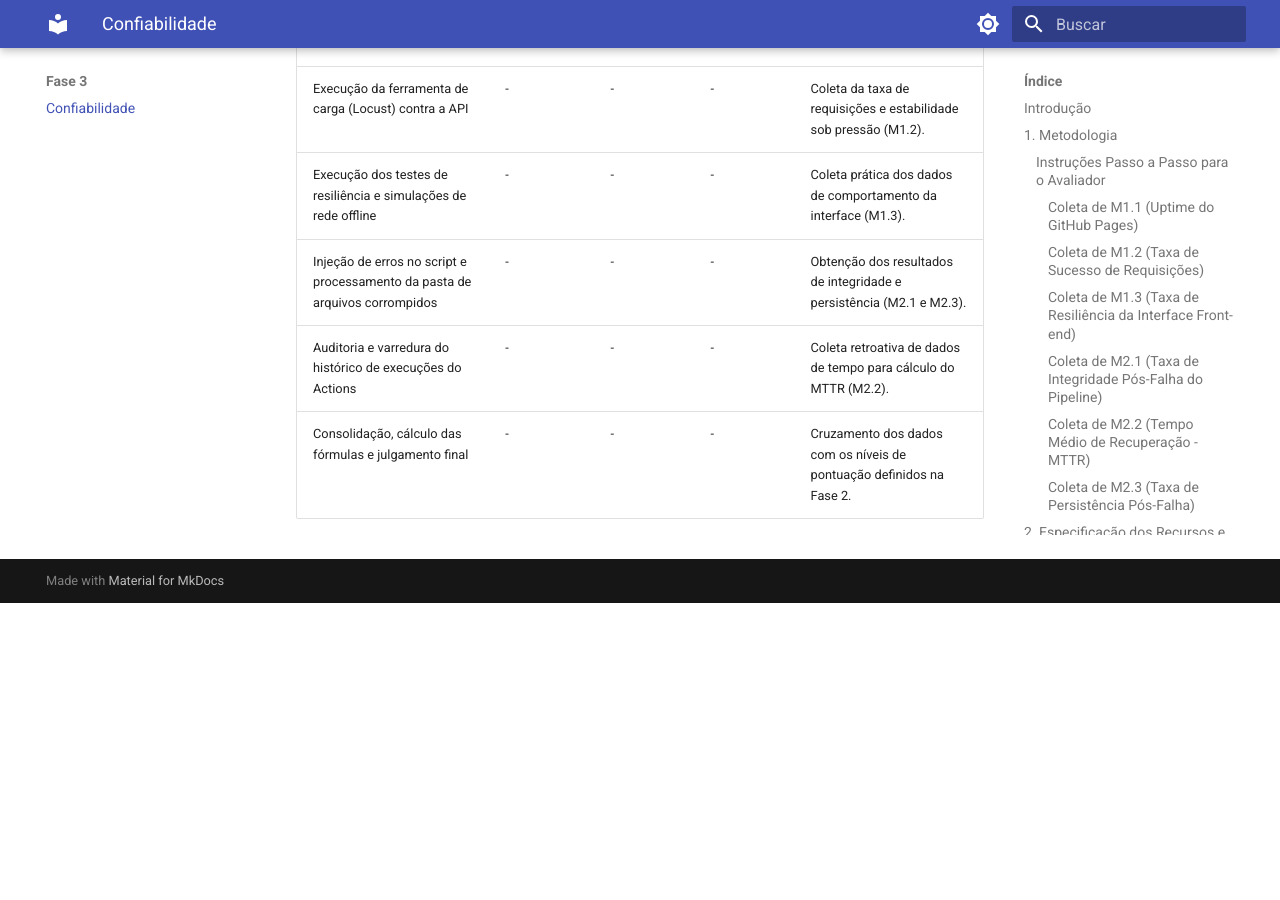
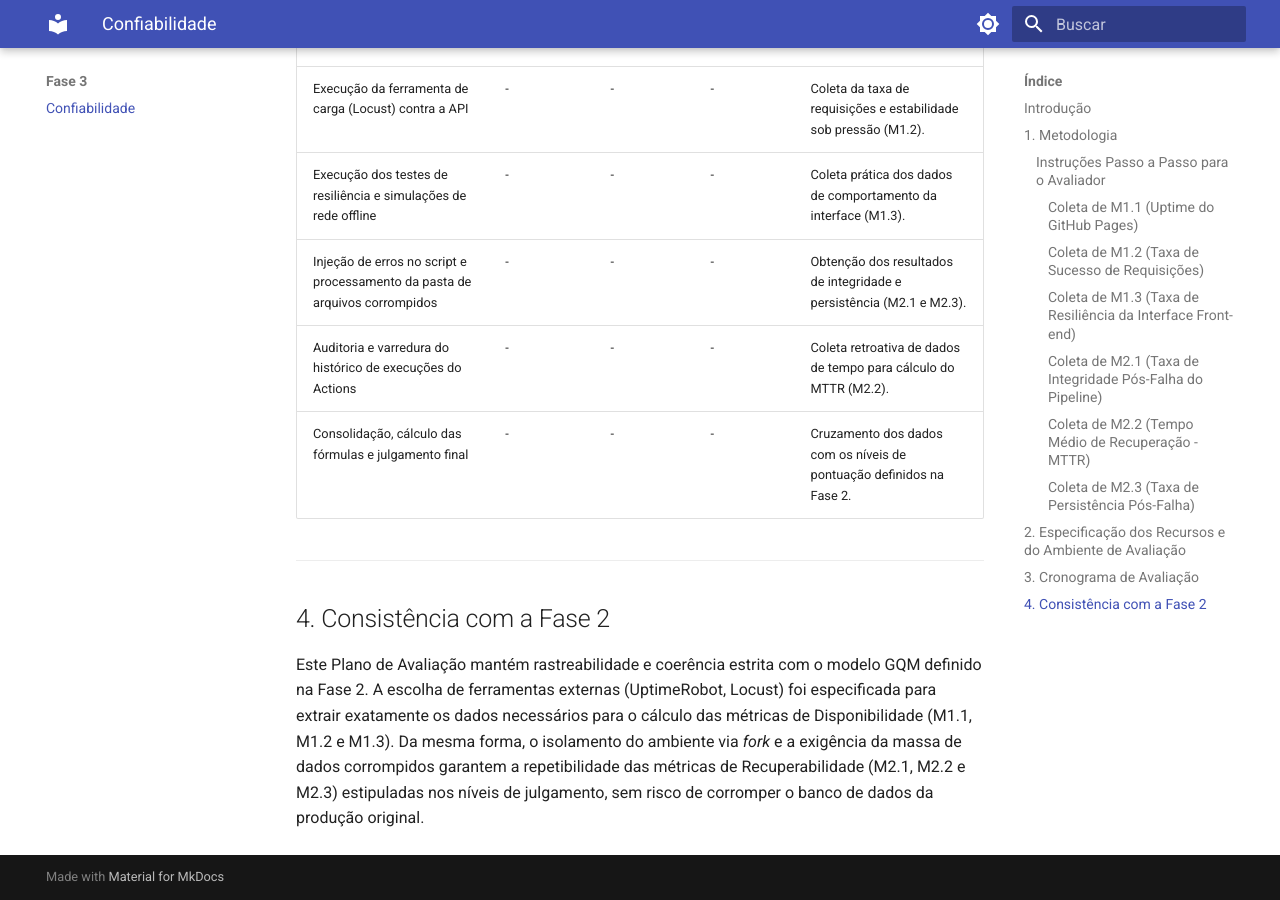
Before and after one commit to FCTE-Qualidade-de-Software-1/2026-1_T02_ROBERTA_WILLIAMS, an MkDocs documentation site: the page built from docs/fase3/confiabilidade.md, in a window 1280 px wide and 900 px high, scrolled down 3144 px. Built offline with MkDocs 1.6.1 and Material for MkDocs 9.7.7, drawn with Linux system fonts in a browser that asks for light colours; before the commit the page ends 3747 px from its top, so only the background shows below that; some of the changed text lies outside the part shown.

Commit message:
adiciona uma parte de consistência com a fase 2.

```diff
--- a/docs/fase3/confiabilidade.md
+++ b/docs/fase3/confiabilidade.md
@@ -1,51 +1,58 @@
 # Fase 3
 
 ## Introdução
+
 Nesta etapa do projeto, vamos especificar como iremos implementar e executar as métricas definidas na metodologia Goal-Question-Metric (GQM) da Fase 2 para avaliar objetivamente a Confiabilidade da arquitetura serverless do Mural UnB.
 O processo de coleta e análise utilizará o próprio ambiente de hospedagem e automação do projeto (GitHub Pages e GitHub Actions) em conjunto com ferramentas externas de monitoramento e carga (como UptimeRobot e k6/Locust). A execução envolverá a aplicação de testes simulados de falha, incluindo a interrupção proposital do carregamento de arquivos JSON na interface React (via DevTools) e a injeção intencional de erros nos workflows do pipeline ETL, além da análise do histórico do repositório. O processo contará com capturas de tela e extração de logs do GitHub para evidenciar os cenários testados. Por fim, serão realizados os cálculos das fórmulas definidas anteriormente para analisar os dados gerados, garantindo a rastreabilidade e a reprodutibilidade dos resultados obtidos.
 
 ## 1. Metodologia
 
-O método consiste na execução de testes controlados de injeção de falhas em ambiente clonado (*fork*), análise retroativa de logs e monitoramento externo sintético. O processo garante repetibilidade sem exigir conhecimento interno profundo do código do Mural UnB.
+O método consiste na execução de testes controlados de injeção de falhas em ambiente clonado (_fork_), análise retroativa de logs e monitoramento externo sintético. O processo garante repetibilidade sem exigir conhecimento interno profundo do código do Mural UnB.
 
 ### Instruções Passo a Passo para o Avaliador
 
 #### Coleta de M1.1 (Uptime do GitHub Pages)
+
 1. Acesse a ferramenta de monitoramento configurada (UptimeRobot).
 2. Defina o filtro de visualização para as últimas 24 horas.
 3. Extraia o percentual de tempo em que o servidor respondeu com status HTTP 200.
 4. Aplique o valor diretamente na fórmula de M1.1.
 
 #### Coleta de M1.2 (Taxa de Sucesso de Requisições)
+
 1. Iniciar o script de teste de carga (Locust) no terminal: `locust -f load_test.py --host=https://muralunb.com.br/ --users=500 --spawn-rate=10`
 2. Disparar o script contra o servidor de produção ou endpoint JSON, mantendo a execução por 3 a 5 minutos de estresse contínuo.
 3. Monitorar a taxa de sucesso das requisições via dashboard da ferramenta em tempo real.
 4. Contabilizar respostas HTTP (200 OK vs 4xx/5xx) para aplicar na fórmula.
 
 #### Coleta de M1.3 (Taxa de Resiliência da Interface Front-end)
+
 1. Abra o navegador Google Chrome e acesse a URL pública do painel do Mural UnB.
-2. Pressione `F12` para abrir o *DevTools* e selecione a aba **Network** (Rede).
-3. No campo de controle de banda (Throttling), altere de *No throttling* para **Offline**.
+2. Pressione `F12` para abrir o _DevTools_ e selecione a aba **Network** (Rede).
+3. No campo de controle de banda (Throttling), altere de _No throttling_ para **Offline**.
 4. Recarregue a página (`F5`).
 5. Observe o comportamento da interface: registre "Sucesso" se o React renderizou uma mensagem amigável de erro/carregamento falho; registre "Falha" se a tela apresentar um travamento completo (tela branca/quebra de DOM).
 6. Repita o teste 5 vezes e aplique a fórmula de M1.3.
 
 #### Coleta de M2.1 (Taxa de Integridade Pós-Falha do Pipeline)
-1. Acesse o repositório *fork* do projeto no GitHub.
+
+1. Acesse o repositório _fork_ do projeto no GitHub.
 2. Navegue até o script Python responsável pelo processo de ETL.
-3. Insira um erro de sintaxe intencional na primeira linha do arquivo (ex: `import erro_propositado`). Faça o commit diretamente na branch principal do *fork*.
+3. Insira um erro de sintaxe intencional na primeira linha do arquivo (ex: `import erro_propositado`). Faça o commit diretamente na branch principal do _fork_.
 4. Vá até a aba **Actions**, selecione o workflow correspondente (ex: `1_ejs_extrair_dados.yml`) e clique em **Run workflow** para forçar a execução.
 5. Aguarde o pipeline falhar.
 6. Acesse o diretório onde o arquivo JSON de produção fica armazenado. Verifique se o arquivo foi mantido intacto com os dados anteriores ou se foi limpo/corrompido. Registre o resultado para o cálculo.
 
 #### Coleta de M2.2 (Tempo Médio de Recuperação - MTTR)
+
 1. No repositório principal do GitHub, acesse a aba **Actions**.
 2. Filtre o histórico pelas execuções que falharam nos últimos 3 meses.
 3. Para cada falha encontrada: subtraia o carimbo de data/hora do primeiro disparo falho do carimbo de data/hora do commit que aplicou a correção definitiva.
 4. Some todos os intervalos em horas e divida pelo número total de quebras para obter o MTTR.
 
 #### Coleta de M2.3 (Taxa de Persistência Pós-Falha)
-1. Na estrutura do *fork*, criar a pasta `tests/mocks/` contendo `/validos/` (dados reais) e `/corrompidos/` (arquivos JSON com sintaxe malformada ou valores nulos).
+
+1. Na estrutura do _fork_, criar a pasta `tests/mocks/` contendo `/validos/` (dados reais) e `/corrompidos/` (arquivos JSON com sintaxe malformada ou valores nulos).
 2. Contar o número de registros íntegros no arquivo oficial.
 3. Executar o workflow via GitHub Actions forçando a leitura dos arquivos da pasta `/corrompidos/`.
 4. Observar a reação do script Python e verificar se o sistema interrompe a gravação antes de corromper o arquivo principal.
@@ -55,22 +62,28 @@ O método consiste na execução de testes controlados de injeção de falhas em
 
 ## 2. Especificação dos Recursos e do Ambiente de Avaliação
 
-* **Sistema Operacional:** Fedora Linux 42.
-* **Ambiente de Hospedagem:** Servidor de Domínio Próprio (https://muralunb.com.br/).
-* **Requisitos de Hardware:** CPU de 4 núcleos, 20 GB de memória RAM, Armazenamento NVMe.
-* **Requisitos de Software:** Navegador web atualizado (Google Chrome ou Mozilla Firefox) com ferramentas de desenvolvedor nativas (DevTools); conta configurada no UptimeRobot; ambiente Python local com as dependências do repositório (Locust); fork do repositório no GitHub.
-* **Massa de Dados:** O teste exige a presença de um conjunto de dados em formato `.json` (base estruturada real) e arquivos `.json` corrompidos alocados em `tests/mocks/`. Essa massa é explicitamente justificada e crítica para agilizar a validação visual do frontend (M1.3) e atestar a persistência do pipeline sem destruir os dados da produção (M2.1 e M2.3).
-* **Perfil do Avaliador:** Usuário com conhecimento básico em informática, capacidade de navegação web/DevTools e operação básica de repositórios (GitHub) e terminal.
+- **Sistema Operacional:** Fedora Linux 42.
+- **Ambiente de Hospedagem:** Servidor de Domínio Próprio ([https://muralunb.com.br/](https://muralunb.com.br/)).
+- **Requisitos de Hardware:** CPU de 4 núcleos, 20 GB de memória RAM, Armazenamento NVMe.
+- **Requisitos de Software:** Navegador web atualizado (Google Chrome ou Mozilla Firefox) com ferramentas de desenvolvedor nativas (DevTools); conta configurada no UptimeRobot; ambiente Python local com as dependências do repositório (Locust); fork do repositório no GitHub.
+- **Massa de Dados:** O teste exige a presença de um conjunto de dados em formato `.json` (base estruturada real) e arquivos `.json` corrompidos alocados em `tests/mocks/`. Essa massa é explicitamente justificada e crítica para agilizar a validação visual do frontend (M1.3) e atestar a persistência do pipeline sem destruir os dados da produção (M2.1 e M2.3).
+- **Perfil do Avaliador:** Usuário com conhecimento básico em informática, capacidade de navegação web/DevTools e operação básica de repositórios (GitHub) e terminal.
 
 ---
 
 ## 3. Cronograma de Avaliação
 
-| Atividade | Responsável | Início | Término | Alinhamento com a Fase 4 |
-| --- | --- | --- | --- | --- |
-| Setup e ativação do UptimeRobot para o Mural UnB | - | - | - | Início do monitoramento contínuo para extração da métrica M1.1. |
-| Execução da ferramenta de carga (Locust) contra a API | - | - | - | Coleta da taxa de requisições e estabilidade sob pressão (M1.2). |
-| Execução dos testes de resiliência e simulações de rede offline | - | - | - | Coleta prática dos dados de comportamento da interface (M1.3). |
-| Injeção de erros no script e processamento da pasta de arquivos corrompidos | - | - | - | Obtenção dos resultados de integridade e persistência (M2.1 e M2.3). |
-| Auditoria e varredura do histórico de execuções do Actions | - | - | - | Coleta retroativa de dados de tempo para cálculo do MTTR (M2.2). |
-| Consolidação, cálculo das fórmulas e julgamento final | - | - | - | Cruzamento dos dados com os níveis de pontuação definidos na Fase 2. |
+| Atividade                                                                   | Responsável | Início | Término | Alinhamento com a Fase 4                                             |
+| --------------------------------------------------------------------------- | ----------- | ------ | ------- | -------------------------------------------------------------------- |
+| Setup e ativação do UptimeRobot para o Mural UnB                            | -           | -      | -       | Início do monitoramento contínuo para extração da métrica M1.1.      |
+| Execução da ferramenta de carga (Locust) contra a API                       | -           | -      | -       | Coleta da taxa de requisições e estabilidade sob pressão (M1.2).     |
+| Execução dos testes de resiliência e simulações de rede offline             | -           | -      | -       | Coleta prática dos dados de comportamento da interface (M1.3).       |
+| Injeção de erros no script e processamento da pasta de arquivos corrompidos | -           | -      | -       | Obtenção dos resultados de integridade e persistência (M2.1 e M2.3). |
+| Auditoria e varredura do histórico de execuções do Actions                  | -           | -      | -       | Coleta retroativa de dados de tempo para cálculo do MTTR (M2.2).     |
+| Consolidação, cálculo das fórmulas e julgamento final                       | -           | -      | -       | Cruzamento dos dados com os níveis de pontuação definidos na Fase 2. |
+
+---
+
+## 4. Consistência com a Fase 2
+
+Este Plano de Avaliação mantém rastreabilidade e coerência estrita com o modelo GQM definido na Fase 2. A escolha de ferramentas externas (UptimeRobot, Locust) foi especificada para extrair exatamente os dados necessários para o cálculo das métricas de Disponibilidade (M1.1, M1.2 e M1.3). Da mesma forma, o isolamento do ambiente via _fork_ e a exigência da massa de dados corrompidos garantem a repetibilidade das métricas de Recuperabilidade (M2.1, M2.2 e M2.3) estipuladas nos níveis de julgamento, sem risco de corromper o banco de dados da produção original.
```
